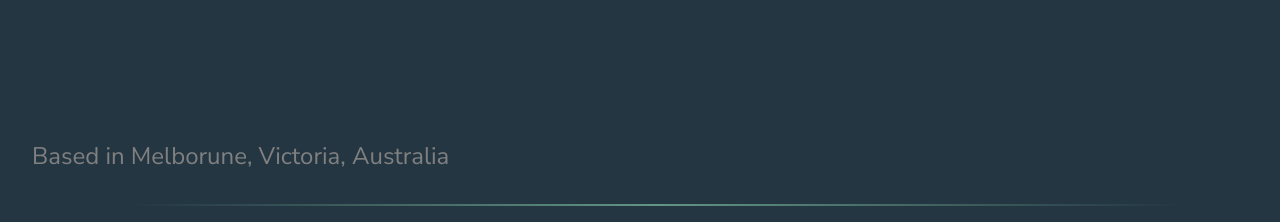
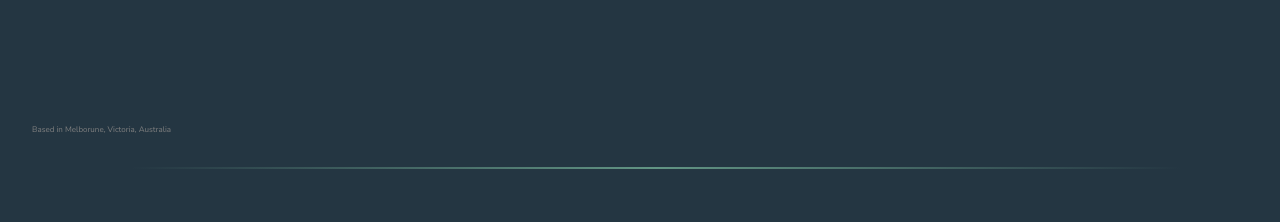
Before and after one commit to vossiepkv/portfolio, a React (Vite) app: page / in a window 1280 px wide. Shown: the part 780-1002 px from the top of the page. Built offline with nearby package versions, Linux system fonts and the light colour scheme.

Commit message:
vercel bugs 4

```diff
--- a/src/App.css
+++ b/src/App.css
@@ -386,7 +386,7 @@ html, body {
   color: grey;
   font-family: 'Nunito Sans';
   padding-left: 2rem;
-  font-size: 1.5rem;
+  font-size: 0.5rem;
 }
 
 hr {
```
